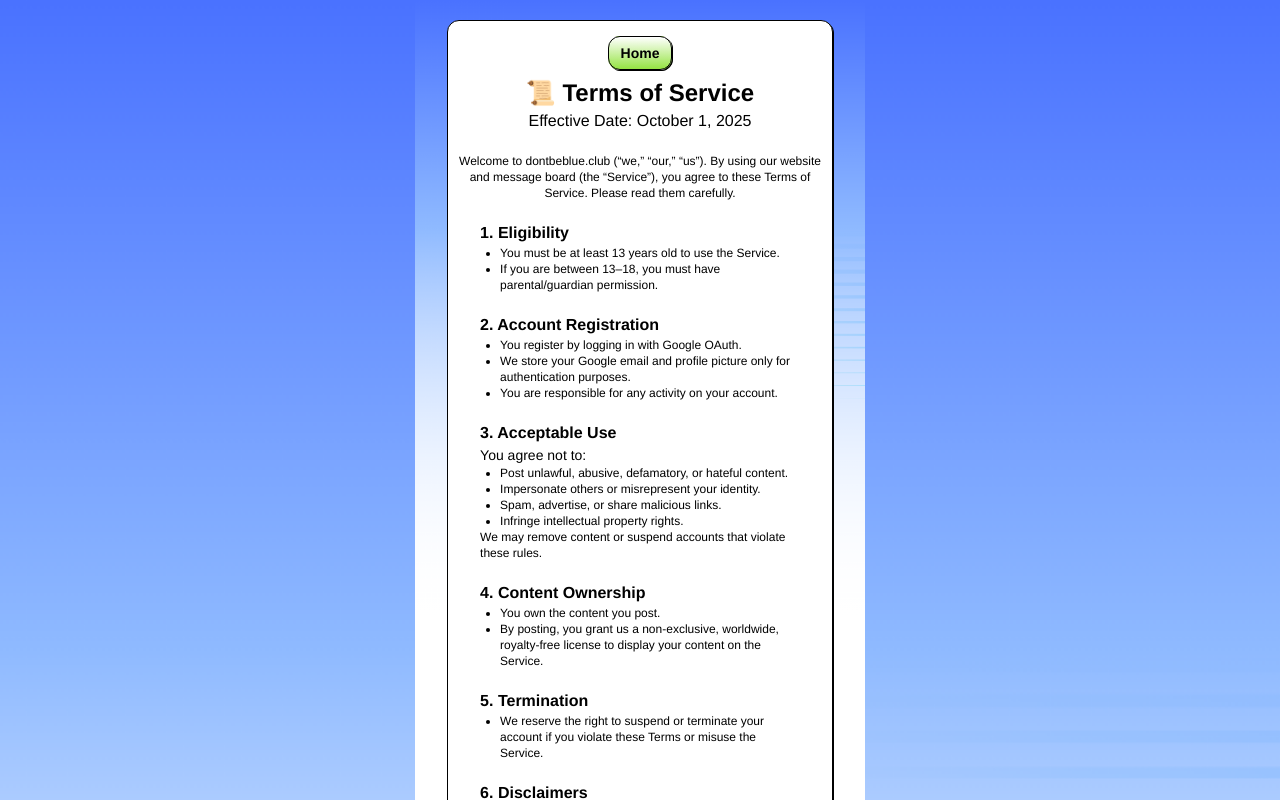
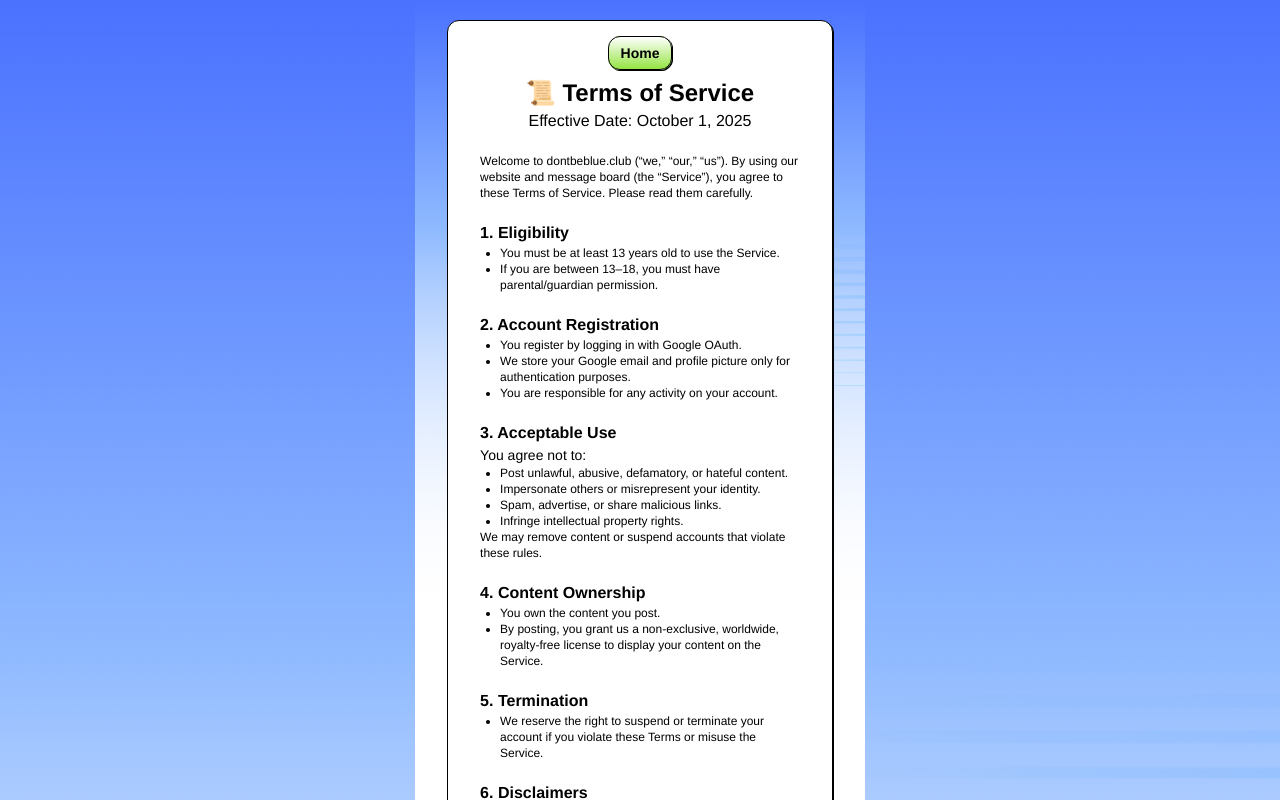
Before and after one commit to mbouli/dontbeblue, a Next.js app: page /tos in a window 1280 px wide. Built offline with nearby package versions, Linux system fonts and the light colour scheme.

Commit message:
Organize components folder

```diff
--- a/src/app/(root)/page.tsx
+++ b/src/app/(root)/page.tsx
@@ -1,6 +1,6 @@
-import Footer from "@/components/Footer";
-import Hero from "@/components/Hero";
-import Landing from "@/components/Landing";
+import Footer from "@/components/Sections/Footer";
+import Hero from "@/components/Sections/Hero";
+import Landing from "@/components/Sections/Landing";
 import Messages from "@/components/Messages";
 import Image from "next/image";
 
--- a/src/app/(root)/tos/page.tsx
+++ b/src/app/(root)/tos/page.tsx
@@ -1,6 +1,6 @@
-import Footer from "@/components/Footer";
-import Hero from "@/components/Hero";
-import Landing from "@/components/Landing";
+import Footer from "@/components/Sections/Footer";
+import Hero from "@/components/Sections/Hero";
+import Landing from "@/components/Sections/Landing";
 import Messages from "@/components/Messages";
 import Image from "next/image";
 
@@ -10,14 +10,14 @@
         <div className="backdrop flex items-center justify-center h-screen overflow-hidden">
             <div className="bg h-[100vh] w-[450px] flex flex-col items-center justify-center overflow-hidden">
                 <div className="h-full w-full overflow-y-auto flex flex-col items-center text-center text-black">
-                    <div className='w-6/7 bg-white border-1 border-black rounded-xl ds mt-5'>
+                    <div className='w-6/7 bg-white border-1 border-black rounded-xl ds mt-5 mb-5'>
                         <div className="mt-5">
                             <a href="/" className='msg-bg py-2 px-3 text-black border-1 border-black text-sm font-semibold rounded-xl ds cursor-pointer no-underline'>
                                 Home
                             </a>
                             <h1 className="text-2xl font-bold mt-3">📜 Terms of Service</h1>
                             <p className="text-md"><span className='bold'>Effective Date:</span> October 1, 2025</p>
-                            <p className="text-xs pt-5">Welcome to dontbeblue.club (“we,” “our,” “us”). By using our website and message board (the “Service”), you agree to these Terms of Service. Please read them carefully.</p>
+                            <p className="text-xs pt-5 w-5/6 mx-auto text-left">Welcome to dontbeblue.club (“we,” “our,” “us”). By using our website and message board (the “Service”), you agree to these Terms of Service. Please read them carefully.</p>
                         </div>
                         <div className="pt-5 w-5/6 mx-auto text-left">
                             <h1 className="text-md font-bold">1. Eligibility</h1>
@@ -70,7 +70,7 @@
                             <h1 className="text-md font-bold">7. Limitation of Liability</h1>
                             <p className="text-xs">To the maximum extent permitted by law, we are not liable for damages arising from your use of the Service.</p>
                         </div>
-                        <div className="pt-5 w-5/6 mx-auto text-left pb-3.5">
+                        <div className="pt-5 w-5/6 mx-auto text-left pb-5">
                             <h1 className="text-md font-bold">8. Governing Law</h1>
                             <p className="text-xs">These Terms are governed by the laws of the <span className="font-bold">United States</span>.</p>
                         </div>
--- a/src/components/Messages.tsx
+++ b/src/components/Messages.tsx
@@ -1,7 +1,7 @@
 import React from 'react'
-import MessageCard from './MessageCard'
-import AuthButton from './AuthButton'
-import SignOutButton from './SignOutButton'
+import MessageCard from './Messages/MessageCard'
+import AuthButton from './Auth/AuthButton'
+import SignOutButton from './Auth/SignOutButton'
 import { createClient } from '@/lib/supabase/server'
 
 const Messages = async () => {
--- a/src/components/Hero.tsx
+++ b/src/components/Sections/Hero.tsx
@@ -1,5 +1,5 @@
 import React from 'react'
-import AuthButton from './AuthButton';
+import AuthButton from '../Auth/AuthButton';
 
 const Hero = () => {
     return (
```
Also changed, not shown: src/components/Auth/AuthButton.tsx (renamed from src/components/AuthButton.tsx), src/components/Auth/SignOutButton.tsx (renamed from src/components/SignOutButton.tsx), src/components/Messages/LikeControl.tsx (renamed from src/components/LikeControl.tsx), src/components/Messages/MessageCard.tsx (renamed from src/components/MessageCard.tsx), src/components/Sections/Footer.tsx (renamed from src/components/Footer.tsx), src/components/Sections/Landing.tsx (renamed from src/components/Landing.tsx).
